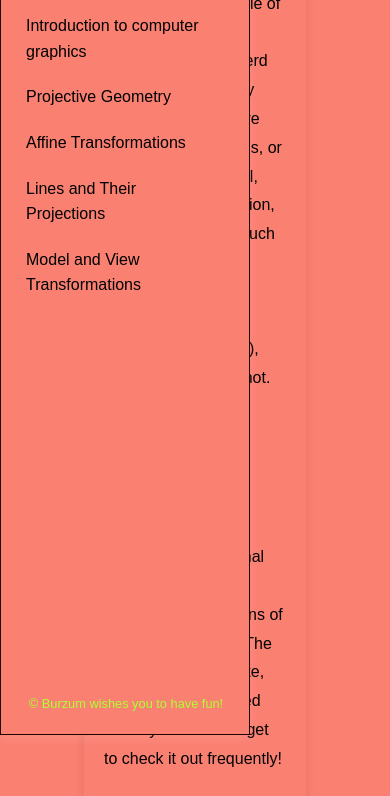
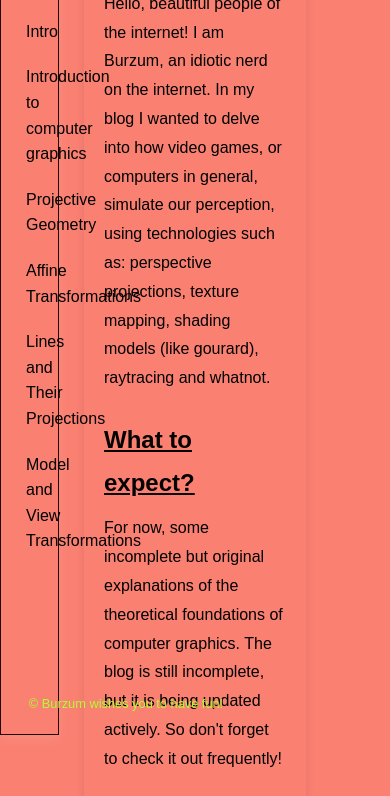
Before and after one commit to unhappygirl/unhappy-blog, a plain HTML site: page site/templates/index.html in a window 390 px wide. Shown: the part 109-905 px from the top of the page. Drawn offline with nearby package versions, Linux system fonts and the light colour scheme; files that its build step writes are made by us from their sources; animation ran at ten frames a second; a script that the page names is missing; files whose address does not match are found by name.

Commit message:
responsive design for the sidebar

```diff
--- a/site/static/css/style2.css
+++ b/site/static/css/style2.css
@@ -264,7 +264,7 @@ hr.uc-hr {
     position: fixed;
     top: 0;
     left: 0;
-    width: 250px;
+    width: 15%;
     height: 100%;
     background-color: salmon;
     color: white;
```
